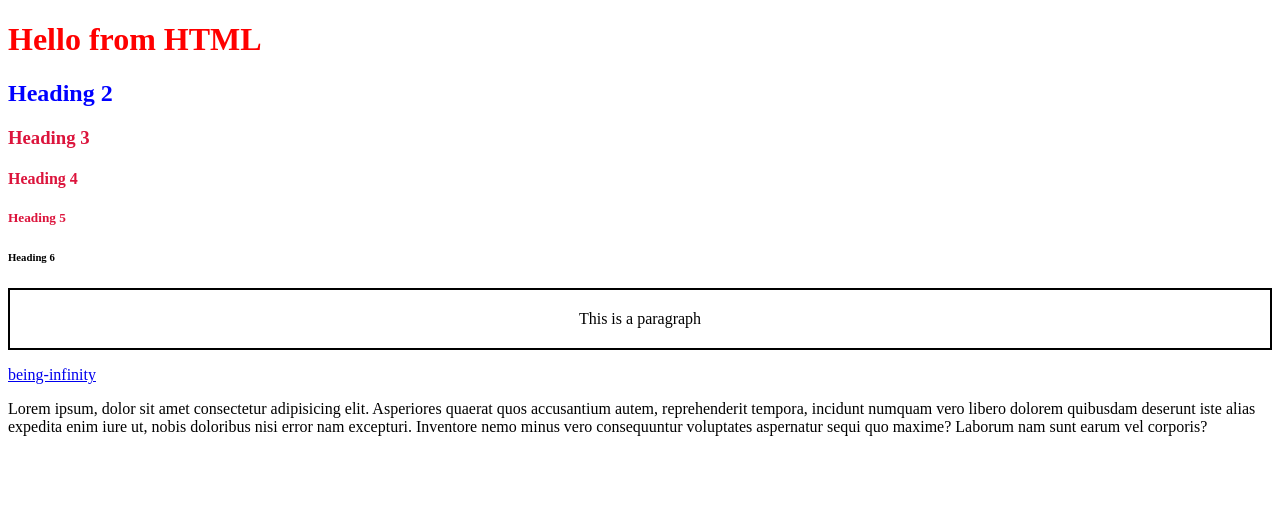
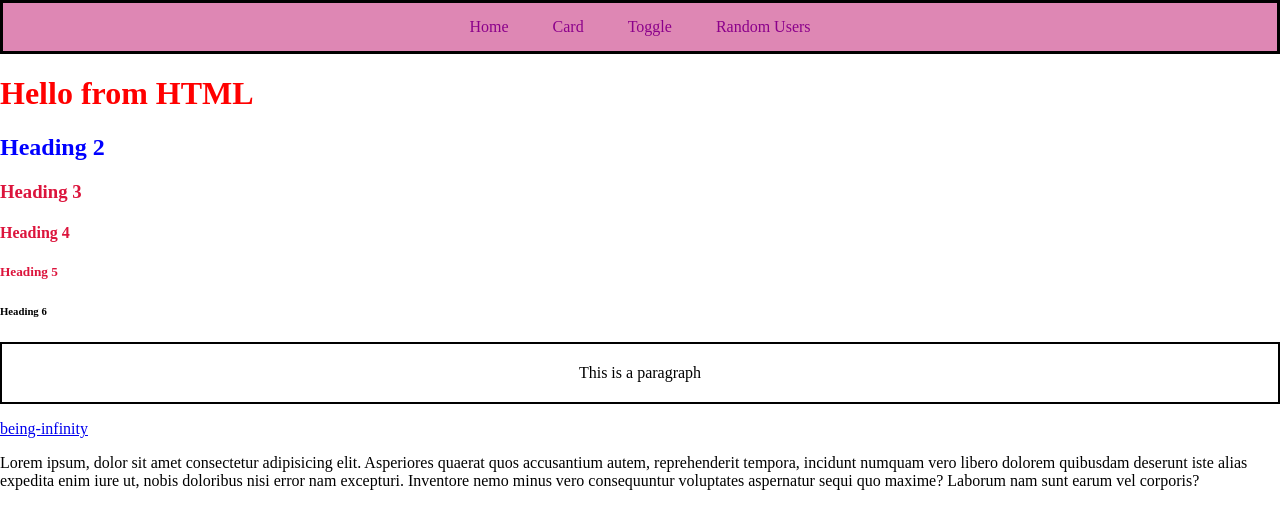
Before and after one commit to Akshaya29299/autosuggest, a website: page FrontEnd/index.html in a window 1280 px wide. Drawn offline with Linux system fonts and the light colour scheme.

Commit message:
Created a NavBar

```diff
--- a/FrontEnd/css/index.css
+++ b/FrontEnd/css/index.css
@@ -17,3 +17,27 @@
     padding: 20px;/*gap between content and border*/
     text-align: center;
 }
+
+.NavBar{
+    border: 3px;
+    border-style: solid;
+    border-color: black;
+    padding: 15px;
+    background-color:rgb(222, 135, 180);
+    text-align: center;
+}
+
+.NavBar a {
+    color: darkmagenta;
+    padding: 20px;
+    text-decoration: none;
+}
+
+.NavBar a:hover {
+    background-color: rgb(244, 241, 241);
+    color: black;
+}
+
+body{
+    margin: 0px;
+}
--- a/FrontEnd/index.html
+++ b/FrontEnd/index.html
@@ -7,6 +7,12 @@
     <link rel="stylesheet" href="css/index.css">
 </head>
 <body>
+    <div class="NavBar">
+        <a href="">Home</a>
+        <a href="">Card</a>
+        <a href="">Toggle</a>
+        <a href="">Random Users</a>
+    </div>
     <h1>Hello from HTML</h1>
     <h2 id = "heading-2">Heading 2</h2>
     <h3 class="Heading">Heading 3</h3>
```
